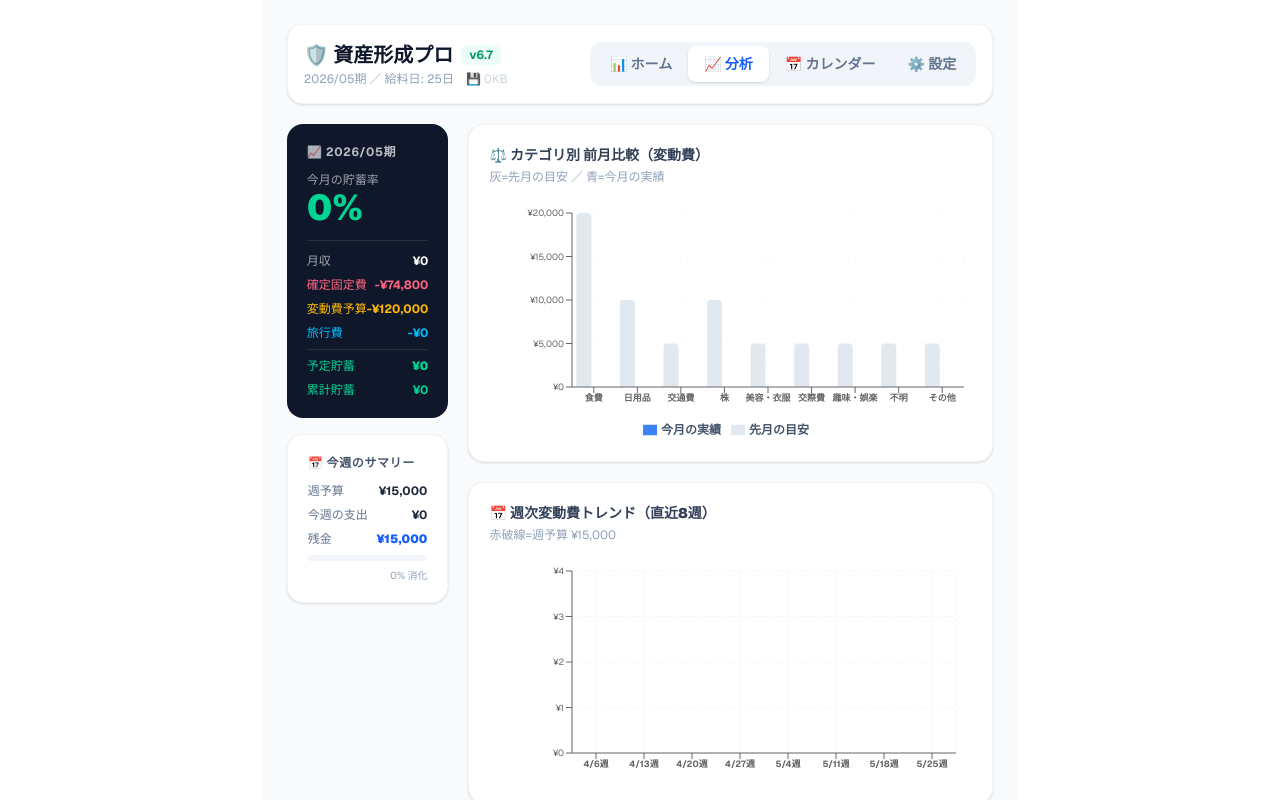
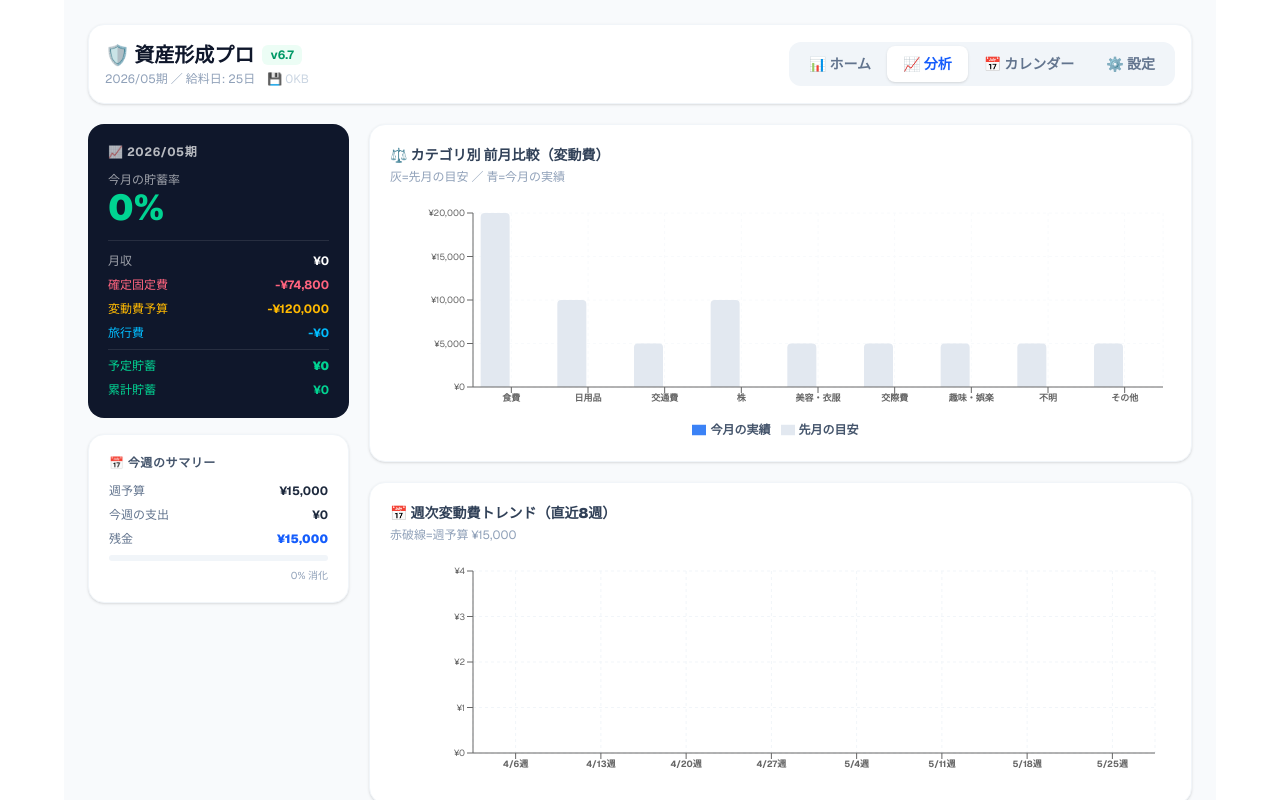
Before and after one commit to kimu441/moneyForwardKim, a Next.js app in the folder asset-manager/: page / in a window 1280 px wide. Both pictures are taken after a click on the button "📈 分析". Shown: the top 800 px of the page. Built offline with nearby package versions, Linux system fonts and the light colour scheme.

Commit message:
fix:画面の表示を全てのタブで同じ大きさにした。

```diff
--- a/asset-manager/app/page.tsx
+++ b/asset-manager/app/page.tsx
@@ -77,8 +77,7 @@ const isDanger = isOver || (state.weekOffset === 0 && dailyLimit < 1000);
   }, [state.history, state.CATEGORIES, state.currentCycle.start]);
 
   return (
-    <div className="p-4 md:p-6 max-w-6xl mx-auto space-y-5 bg-slate-50 min-h-screen text-slate-800 font-sans antialiased">
-
+<div className="p-4 md:p-6 w-full max-w-6xl mx-auto space-y-5 bg-slate-50 min-h-screen text-slate-800 font-sans antialiased">
       {/* ヘッダー */}
       <div className="flex justify-between items-center bg-white p-4 rounded-2xl shadow-sm border border-slate-100">
         <div>
@@ -522,7 +521,7 @@ const isDanger = isOver || (state.weekOffset === 0 && dailyLimit < 1000);
 
       {/* ===== タブ2: 詳細分析（Mac向け2カラムレイアウト）===== */}
       {state.activeTab === 'analytics' && (
-        <div className="grid grid-cols-1 md:grid-cols-4 gap-5">
+        <div className="w-full grid grid-cols-1 md:grid-cols-4 gap-5">
 
           {/* 左サイドパネル: KPIカード群 */}
           <div className="md:col-span-1 space-y-4">
@@ -872,7 +871,7 @@ const isDanger = isOver || (state.weekOffset === 0 && dailyLimit < 1000);
         };
 
         return (
-          <div className="space-y-4">
+          <div className="w-full space-y-4">
 
             {/* ヘッダー */}
             <div className="bg-white p-4 rounded-2xl border border-slate-100 shadow-sm flex justify-between items-center">
@@ -1191,7 +1190,7 @@ const isDanger = isOver || (state.weekOffset === 0 && dailyLimit < 1000);
       })()}
       {/* ===== タブ3: 設定（Mac向け2カラムレイアウト）===== */}
       {state.activeTab === 'settings' && (
-        <div className="grid grid-cols-1 md:grid-cols-4 gap-5">
+        <div className="w-full grid grid-cols-1 md:grid-cols-4 gap-5">
 
           {/* 左ナビ */}
           <div className="md:col-span-1 space-y-2">
```
